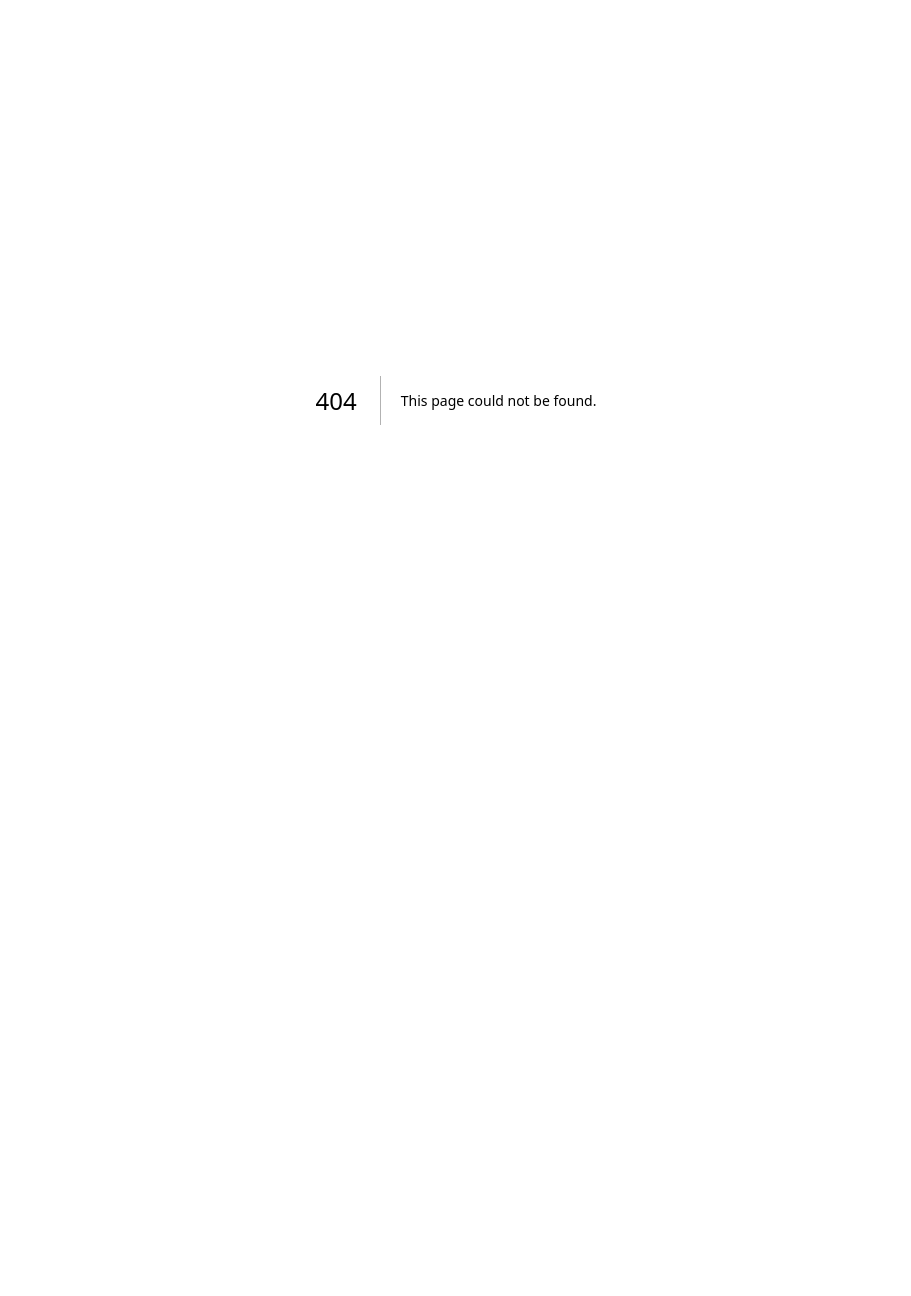
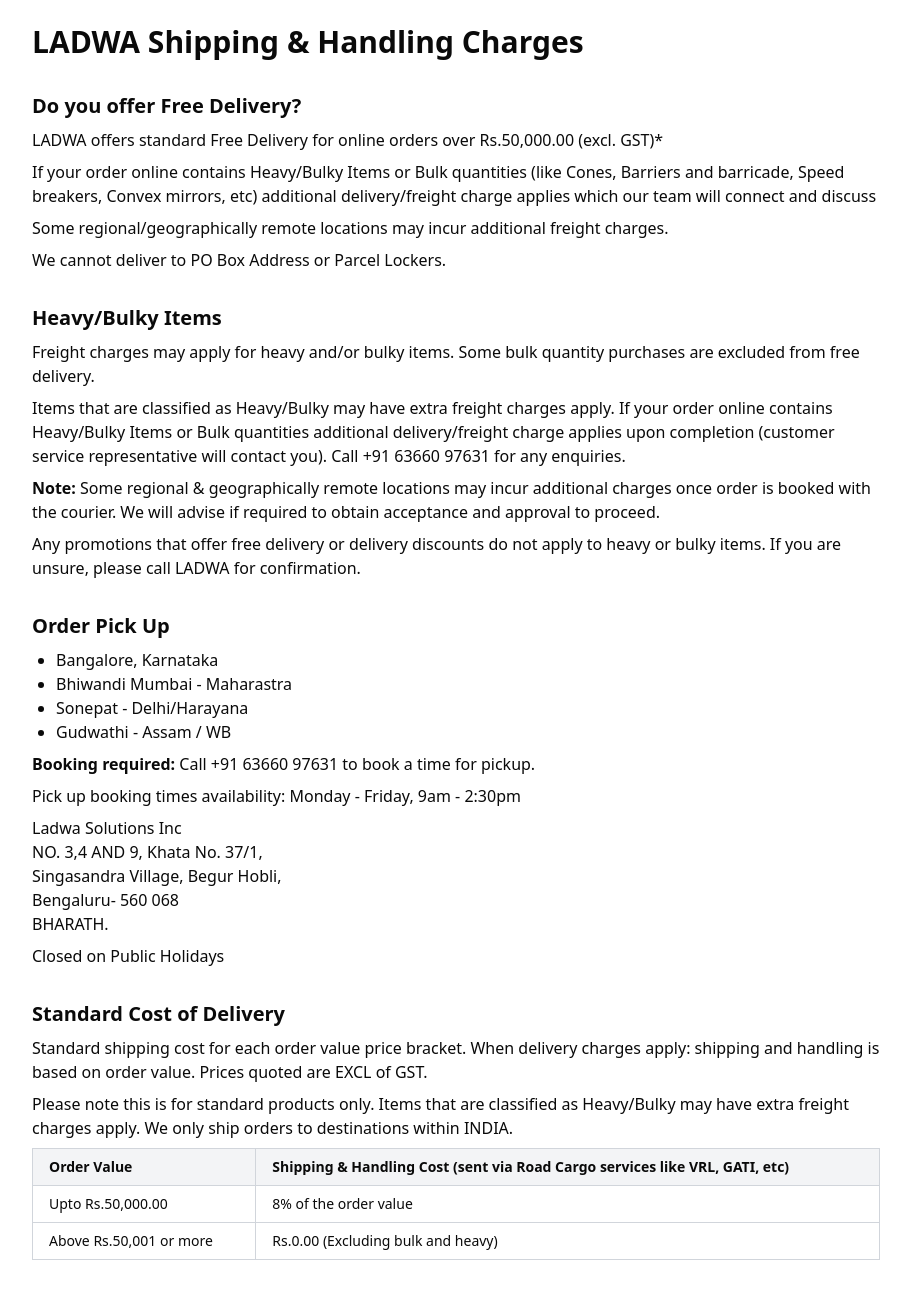
Before and after one commit to the-capital-hub/ladwapartners, a Next.js app: page /shipping-information in a window 1280 px wide. Before the commit this address had no page. Shown: the top 1296 px of the page, without its empty margins (184-1095 px from the left). Before the commit the page ends 800 px from the top, so only its background shows below. Built offline with nearby package versions, Linux system fonts and the light colour scheme.

Commit message:
Add shipping information page and footer link

```diff
--- /dev/null
+++ b/app/shipping-information/page.jsx
@@ -0,0 +1,144 @@
+export const metadata = {
+  title: "Shipping Information | LADWA Partners",
+  description: "Details on shipping charges, pickup options, and international delivery for LADWA Partners orders.",
+};
+
+export default function ShippingInformationPage() {
+  return (
+    <main className="max-w-4xl mx-auto p-6 space-y-8">
+      <h1 className="text-3xl font-bold">LADWA Shipping &amp; Handling Charges</h1>
+
+      <section id="free-delivery" className="space-y-2">
+        <h2 className="text-xl font-semibold">Do you offer Free Delivery?</h2>
+        <p>
+          LADWA offers standard Free Delivery for online orders over Rs.50,000.00
+          (excl. GST)*
+        </p>
+        <p>
+          If your order online contains Heavy/Bulky Items or Bulk quantities
+          (like Cones, Barriers and barricade, Speed breakers, Convex mirrors,
+          etc) additional delivery/freight charge applies which our team will
+          connect and discuss
+        </p>
+        <p>
+          Some regional/geographically remote locations may incur additional
+          freight charges.
+        </p>
+        <p>We cannot deliver to PO Box Address or Parcel Lockers.</p>
+      </section>
+
+      <section id="heavy-bulky" className="space-y-2">
+        <h2 className="text-xl font-semibold">Heavy/Bulky Items</h2>
+        <p>
+          Freight charges may apply for heavy and/or bulky items. Some bulk
+          quantity purchases are excluded from free delivery.
+        </p>
+        <p>
+          Items that are classified as Heavy/Bulky may have extra freight charges
+          apply. If your order online contains Heavy/Bulky Items or Bulk
+          quantities additional delivery/freight charge applies upon completion
+          (customer service representative will contact you). Call +91 63660
+          97631 for any enquiries.
+        </p>
+        <p>
+          <strong>Note:</strong> Some regional &amp; geographically remote locations
+          may incur additional charges once order is booked with the courier. We
+          will advise if required to obtain acceptance and approval to proceed.
+        </p>
+        <p>
+          Any promotions that offer free delivery or delivery discounts do not
+          apply to heavy or bulky items. If you are unsure, please call LADWA for
+          confirmation.
+        </p>
+      </section>
+
+      <section id="order-pickup" className="space-y-2">
+        <h2 className="text-xl font-semibold">Order Pick Up</h2>
+        <ul className="list-disc pl-6">
+          <li>Bangalore, Karnataka</li>
+          <li>Bhiwandi Mumbai - Maharastra</li>
+          <li>Sonepat - Delhi/Harayana</li>
+          <li>Gudwathi - Assam / WB</li>
+        </ul>
+        <p>
+          <strong>Booking required:</strong> Call +91 63660 97631 to book a time
+          for pickup.
+        </p>
+        <p>Pick up booking times availability: Monday - Friday, 9am - 2:30pm</p>
+        <address className="not-italic">
+          <div>Ladwa Solutions Inc</div>
+          <div>NO. 3,4 AND 9, Khata No. 37/1,</div>
+          <div>Singasandra Village, Begur Hobli,</div>
+          <div>Bengaluru- 560 068</div>
+          <div>BHARATH.</div>
+        </address>
+        <p>Closed on Public Holidays</p>
+      </section>
+
+      <section id="standard-cost" className="space-y-2">
+        <h2 className="text-xl font-semibold">Standard Cost of Delivery</h2>
+        <p>
+          Standard shipping cost for each order value price bracket. When
+          delivery charges apply: shipping and handling is based on order value.
+          Prices quoted are EXCL of GST.
+        </p>
+        <p>
+          Please note this is for standard products only. Items that are
+          classified as Heavy/Bulky may have extra freight charges apply. We only
+          ship orders to destinations within INDIA.
+        </p>
+        <div className="overflow-x-auto">
+          <table className="min-w-full border border-gray-300 text-sm">
+            <thead className="bg-gray-100">
+              <tr>
+                <th className="border border-gray-300 px-4 py-2 text-left">
+                  Order Value
+                </th>
+                <th className="border border-gray-300 px-4 py-2 text-left">
+                  Shipping &amp; Handling Cost (sent via Road Cargo services like
+                  VRL, GATI, etc)
+                </th>
+              </tr>
+            </thead>
+            <tbody>
+              <tr>
+                <td className="border border-gray-300 px-4 py-2">
+                  Upto Rs.50,000.00
+                </td>
+                <td className="border border-gray-300 px-4 py-2">
+                  8% of the order value
+                </td>
+              </tr>
+              <tr>
+                <td className="border border-gray-300 px-4 py-2">
+                  Above Rs.50,001 or more
+                </td>
+                <td className="border border-gray-300 px-4 py-2">
+                  Rs.0.00 (Excluding bulk and heavy)
+                </td>
+              </tr>
+            </tbody>
+          </table>
+        </div>
+      </section>
+
+      <section id="shipping-options" className="space-y-2">
+        <h2 className="text-xl font-semibold">Shipping Options</h2>
+        <p>
+          Products under 5kg in weight are sent via DELHIVERY / HEXALOG etc
+          services. These goods will arrive the next business day to most metro
+          locations in India.
+        </p>
+        <p>
+          For in stock items, orders received and processed by us before 4pm each
+          business day will be dispatched the next day.
+        </p>
+        <p>
+          International Orders: We can deliver orders outside of India. Customers
+          must organise their carriers and prepay the order. Call our team on +91
+          9945234161 for details.
+        </p>
+      </section>
+    </main>
+  );
+}
--- a/components/BuyerPanel/Footer.jsx
+++ b/components/BuyerPanel/Footer.jsx
@@ -27,6 +27,7 @@ export default function Footer() {
                         title: "Quick Link",
                         items: [
                                 { label: "Pricing Policy", href: "/pricing-policy" },
+                                { label: "Shipping Information", href: "/shipping-information" },
                                 { label: "Shipping Policy", href: "/shipping-policy" },
                                 { label: "Terms & Conditions", href: "/terms-and-conditions" },
                                 { label: "Privacy Policy", href: "/privacy-policy" },
--- a/components/SellerPanel/Footer.jsx
+++ b/components/SellerPanel/Footer.jsx
@@ -30,6 +30,7 @@ export default function Footer() {
                         title: "Quick Link",
                         links: [
                                 { label: "Pricing Policy", href: "/pricing-policy" },
+                                { label: "Shipping Information", href: "/shipping-information" },
                                 { label: "Shipping Policy", href: "/shipping-policy" },
                                 { label: "Terms and Conditions", href: "/terms-and-conditions" },
                                 { label: "Privacy Policy", href: "/privacy-policy" },
```
